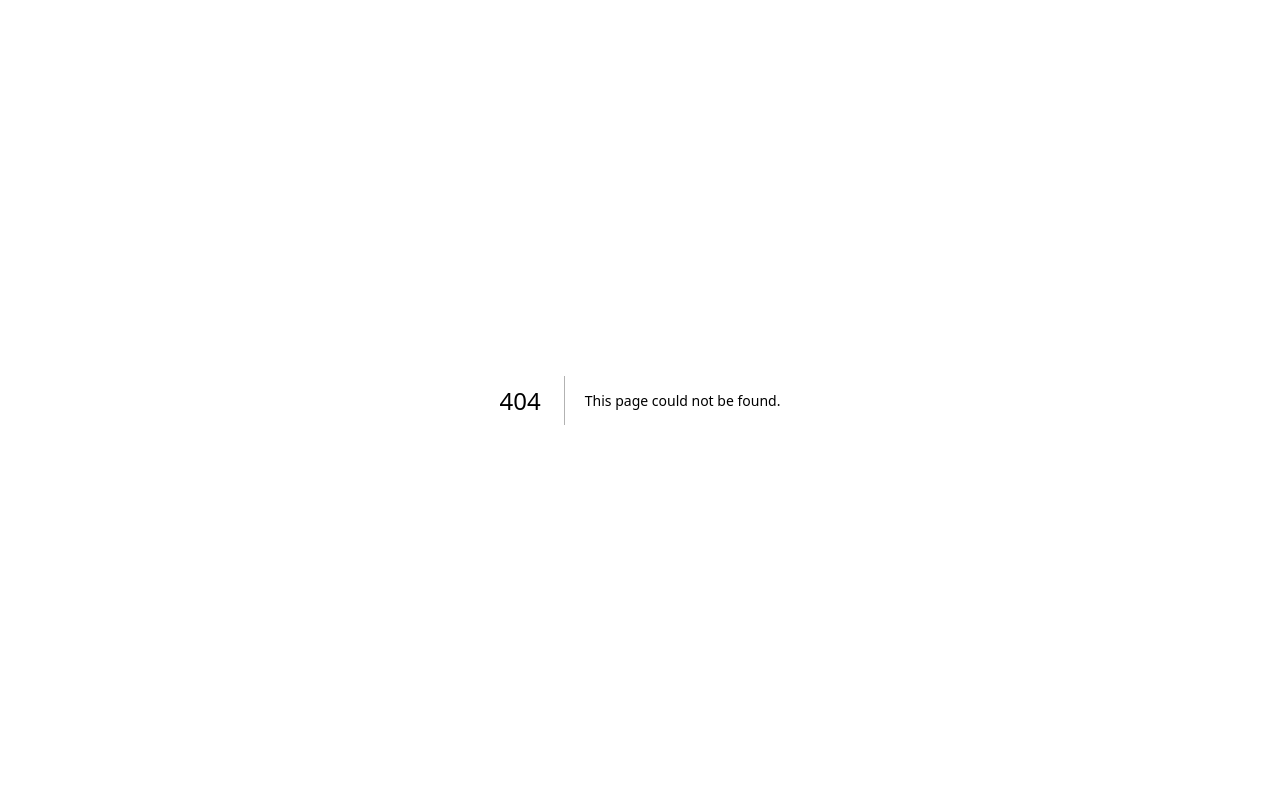
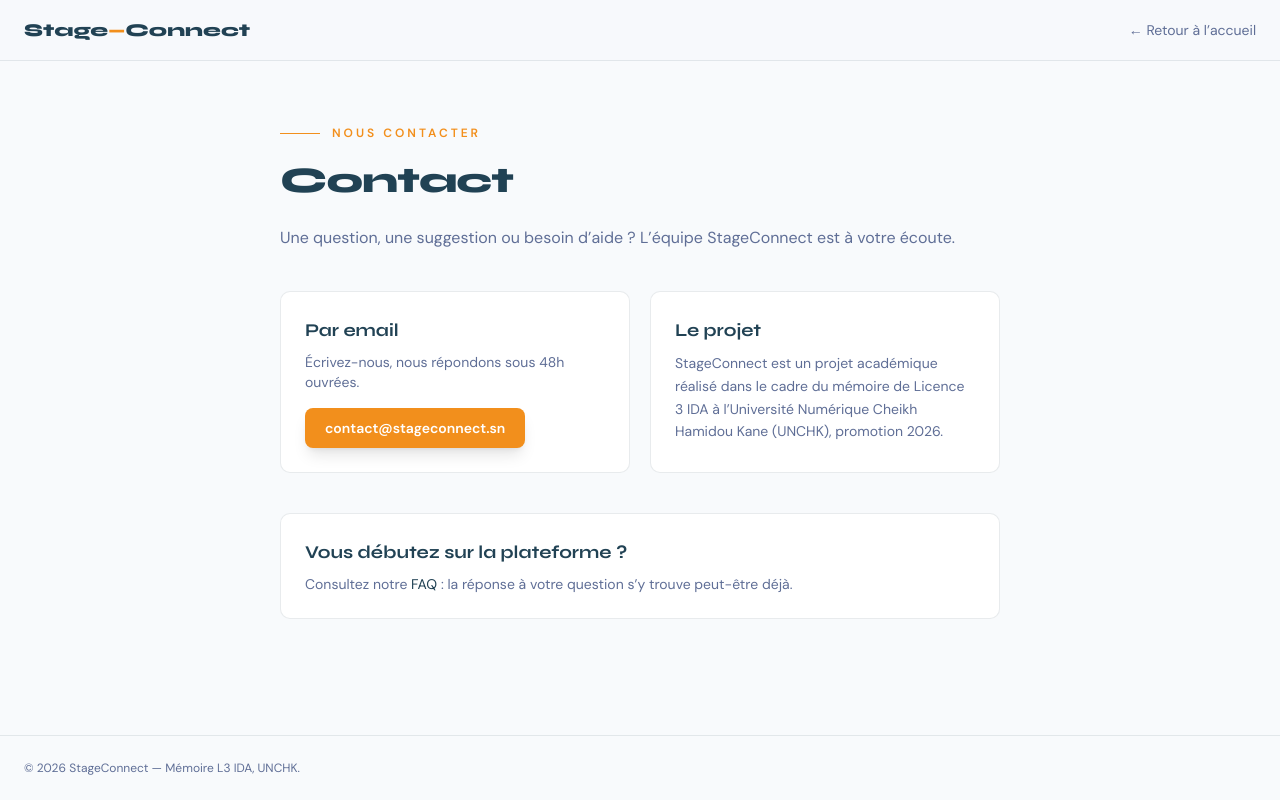
Before and after one commit to abdou1-dev/stageconnect-front, a Next.js app: page /contact in a window 1280 px wide. Before the commit this address had no page. Built offline with nearby package versions, Linux system fonts and the light colour scheme.

Commit message:
feat(contact): ajoute la page Contact

```diff
--- /dev/null
+++ b/app/contact/page.tsx
@@ -0,0 +1,83 @@
+import Link from "next/link";
+
+export const metadata = {
+  title: "Contact — StageConnect",
+  description: "Contactez l’équipe StageConnect.",
+};
+
+export default function ContactPage() {
+  return (
+    <div className="flex flex-1 flex-col bg-background text-foreground">
+      <header className="border-b border-primary/10 bg-background/90">
+        <div className="mx-auto flex max-w-7xl items-center justify-between px-4 py-4 sm:px-6">
+          <Link href="/" className="font-heading text-lg font-extrabold text-primary">
+            Stage<span className="text-accent">—</span>Connect
+          </Link>
+          <Link href="/" className="text-sm text-muted-foreground transition-colors hover:text-primary">
+            ← Retour à l’accueil
+          </Link>
+        </div>
+      </header>
+
+      <main className="flex-1">
+        <div className="mx-auto max-w-3xl px-4 py-16 sm:px-6">
+          <p className="flex items-center gap-3 text-xs font-semibold uppercase tracking-[0.25em] text-accent">
+            <span className="h-px w-10 bg-accent" aria-hidden />
+            Nous contacter
+          </p>
+          <h1 className="mt-5 font-heading text-3xl font-extrabold tracking-tight sm:text-4xl">
+            Contact
+          </h1>
+
+          <p className="mt-6 text-base leading-relaxed text-muted-foreground">
+            Une question, une suggestion ou besoin d’aide ? L’équipe StageConnect
+            est à votre écoute.
+          </p>
+
+          <div className="mt-10 grid gap-5 sm:grid-cols-2">
+            <div className="rounded-lg border border-primary/10 bg-card p-6">
+              <h2 className="font-heading text-lg font-bold text-foreground">Par email</h2>
+              <p className="mt-2 text-sm text-muted-foreground">
+                Écrivez-nous, nous répondons sous 48h ouvrées.
+              </p>
+              <a
+                href="mailto:contact@stageconnect.sn"
+                className="mt-4 inline-flex items-center justify-center rounded-md bg-accent px-5 py-2.5 text-sm font-semibold text-accent-foreground shadow-lg transition-all hover:-translate-y-0.5 hover:shadow-xl"
+              >
+                contact@stageconnect.sn
+              </a>
+            </div>
+
+            <div className="rounded-lg border border-primary/10 bg-card p-6">
+              <h2 className="font-heading text-lg font-bold text-foreground">Le projet</h2>
+              <p className="mt-2 text-sm leading-relaxed text-muted-foreground">
+                StageConnect est un projet académique réalisé dans le cadre du mémoire
+                de Licence 3 IDA à l’Université Numérique Cheikh Hamidou Kane (UNCHK),
+                promotion 2026.
+              </p>
+            </div>
+          </div>
+
+          <div className="mt-10 rounded-lg border border-primary/10 bg-card p-6">
+            <h2 className="font-heading text-lg font-bold text-foreground">
+              Vous débutez sur la plateforme ?
+            </h2>
+            <p className="mt-2 text-sm text-muted-foreground">
+              Consultez notre{" "}
+              <Link href="/faq" className="text-primary underline-offset-4 hover:underline">
+                FAQ
+              </Link>{" "}
+              : la réponse à votre question s’y trouve peut-être déjà.
+            </p>
+          </div>
+        </div>
+      </main>
+
+      <footer className="border-t border-primary/10">
+        <div className="mx-auto max-w-7xl px-4 py-6 text-xs text-muted-foreground sm:px-6">
+          © 2026 StageConnect — Mémoire L3 IDA, UNCHK.
+        </div>
+      </footer>
+    </div>
+  );
+}
```
